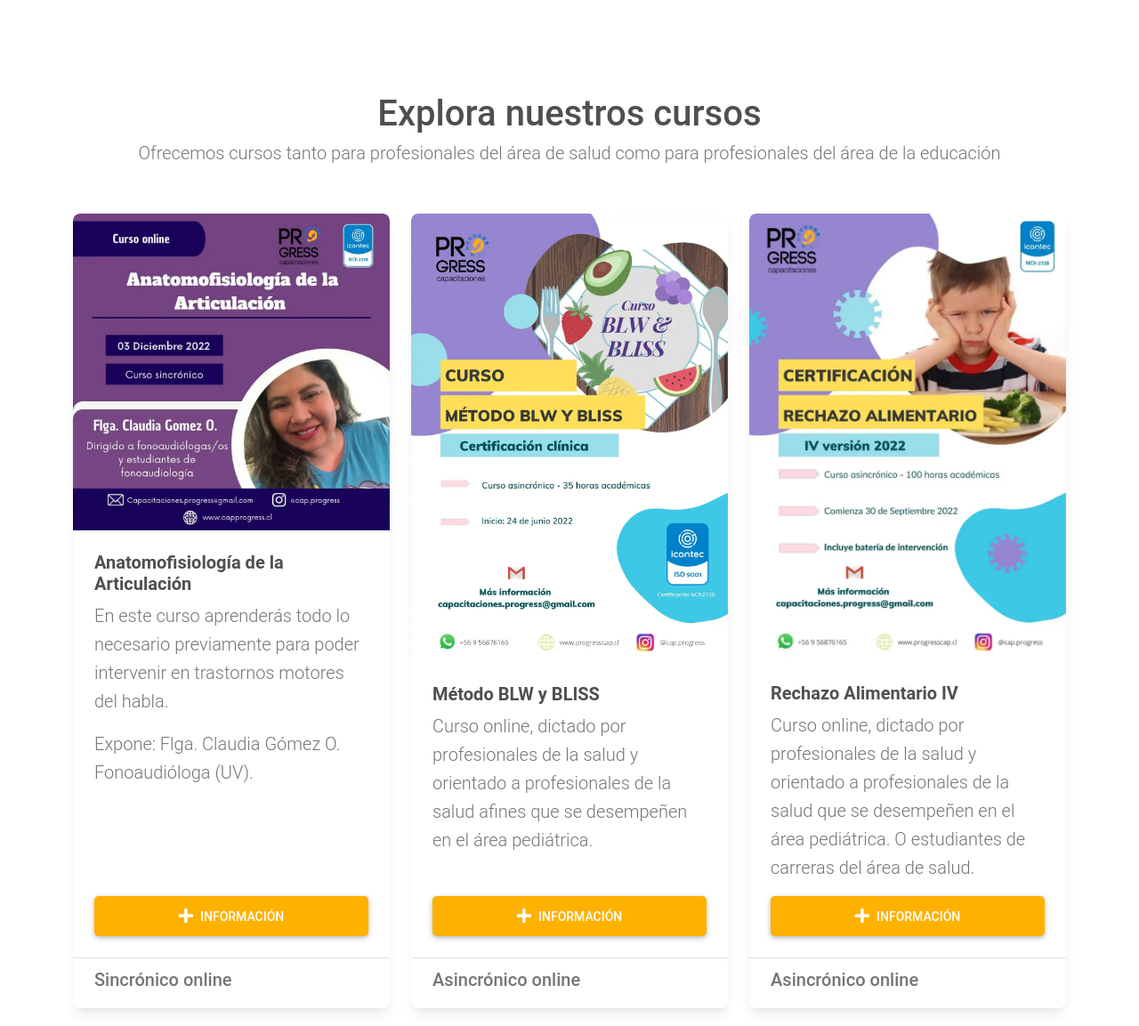
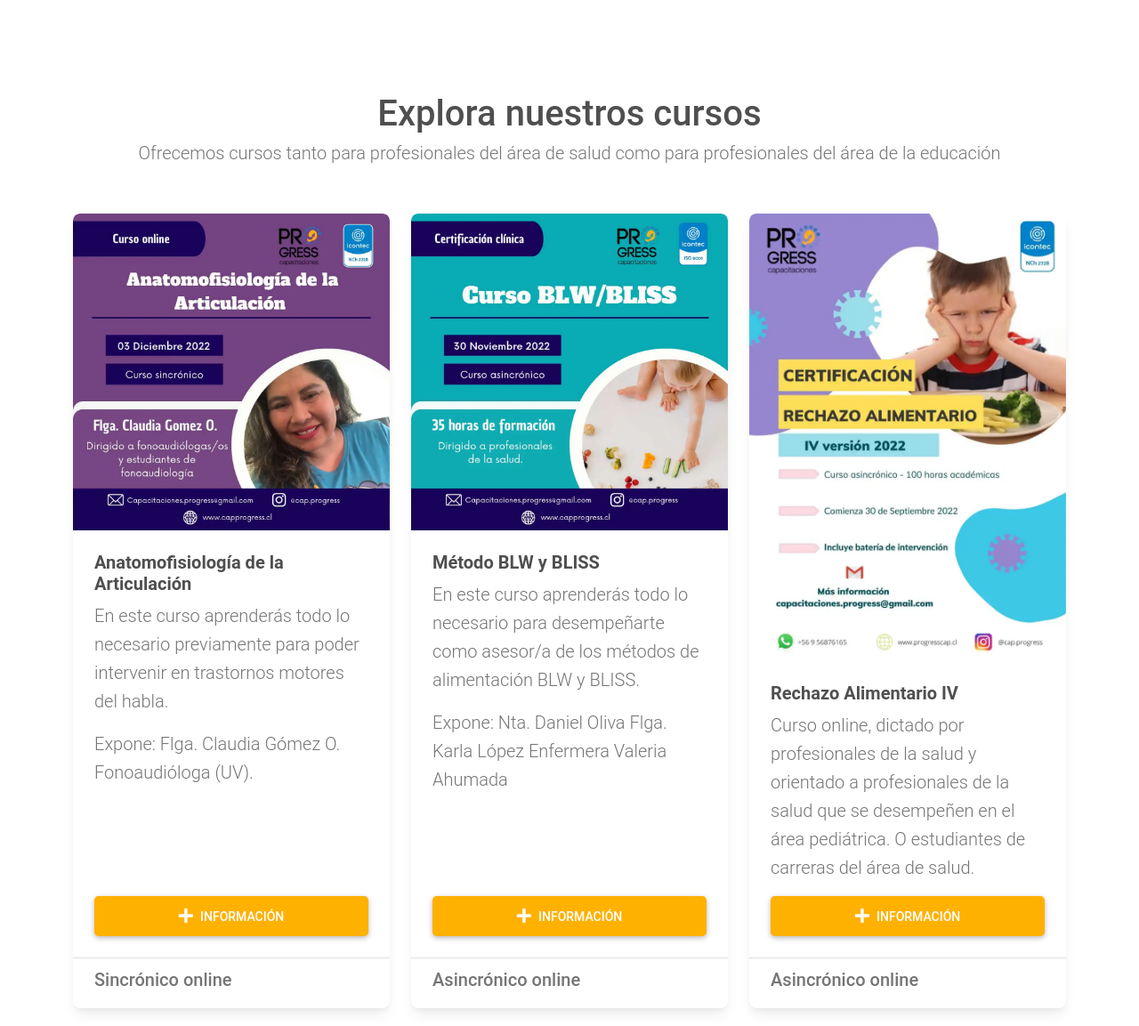
Before and after one commit to figonzal1/progresscap.cl, a PHP site: page / in a window 1280 px wide. Shown: the part 1584-2737 px from the top of the page at 89% size. Run offline with PHP 8.4, Linux system fonts and the light colour scheme.

Commit message:
BLW nuevo

```diff
--- a/index.php
+++ b/index.php
@@ -396,18 +396,18 @@ header('Accept-Encoding: gzip, compress, br');
 
                                         <picture>
 
-                                            <source srcset="img/cursos/blw_blis-min.webp" type="image/webp">
-                                            <source srcset="img/cursos/blw_blis-min.png" type="image/png">
+                                            <source srcset="img/cursos/blw.webp" type="image/webp">
+                                            <source srcset="img/cursos/blw.png" type="image/png">
 
-                                            <img src="img/cursos/blw_blis-min.png" class="card-img-top" alt="Método BLW y BLISS" loading="lazy" />
+                                            <img src="img/cursos/blw.png" class="card-img-top" alt="Método BLW y BLISS" loading="lazy" />
                                         </picture>
 
                                         <div class="mask ">
-                                            <a href="https://drive.google.com/file/d/10FF3DWU3bJ37FQSBS1Ci70KIbwIM7MpU/view?usp=drivesdk" target="_blank" rel="noopener noreferrer nofollow">
+                                            <a href="https://drive.google.com/file/d/1ERzNaUjUy23ru0Qpl2qkYl5zyN7UthJT/view?usp=drivesdk" target="_blank" rel="noopener noreferrer nofollow">
                                                 <div class="d-flex align-items-center justify-content-center h-100">
 
                                                     <div class="icon-background d-flex justify-content-center align-items-center">
-                                                        <i class="fas fa-external-link-alt fa-2x icon"></i>
+                                                        <em class="fas fa-external-link-alt fa-2x icon"></em>
                                                     </div>
                                                 </div>
                                             </a>
@@ -417,25 +417,21 @@ header('Accept-Encoding: gzip, compress, br');
                                     <div class="card-body d-flex flex-column">
                                         <h5 class="card-title fw-bolder">Método BLW y BLISS</h5>
                                         <p class="card-text text-muted lead">
-                                            Curso online, dictado por profesionales de la salud y orientado a profesionales
-                                            de la salud afines que se desempeñen en el área pediátrica.
+                                            En este curso aprenderás todo lo necesario para desempeñarte como asesor/a de los métodos de alimentación BLW y BLISS.
                                         </p>
-                                        <a class="btn btn-lg btn-primary mt-auto" target="_blank" rel="noopener noreferrer nofollow" href="https://drive.google.com/file/d/10FF3DWU3bJ37FQSBS1Ci70KIbwIM7MpU/view?usp=drivesdk"><i class="fas fa-plus fa-lg me-2"></i>información</a>
+                                        <p class="card-text text-muted lead">
+                                            Expone:
+                                            Nta. Daniel Oliva
+                                            Flga. Karla López
+                                            Enfermera Valeria Ahumada
+                                        </p>
+                                        <a class="btn btn-lg btn-primary mt-auto" target="_blank" rel="noopener noreferrer nofollow" href="https://drive.google.com/file/d/1ERzNaUjUy23ru0Qpl2qkYl5zyN7UthJT/view?usp=drivesdk"><em class="fas fa-plus fa-lg me-2"></em>información</a>
                                     </div>
 
                                     <div class="card-footer">
                                         <div class="d-flex align-items-center">
                                             <h5 class="h5 text-muted">Asincrónico online</h5>
-                                            <!--<h5 class="h5 text-muted ms-auto ">
-                                            <del class="old-price d-none">$150.000</del>
-                                            $XX.XX
-                                        </h5>-->
                                         </div>
-                                        <div class="d-flex d-none">
-                                            <p class="ms-auto mb-0 pb-0 lead">Oferta por 48 horas</p>
-                                        </div>
-
-
                                     </div>
 
                                 </div>
```
Also changed, not shown: img/cursos/blw.png (added), img/cursos/blw.webp (added), img/cursos/blw_blis-min.png (deleted), img/cursos/blw_blis-min.webp (deleted).
